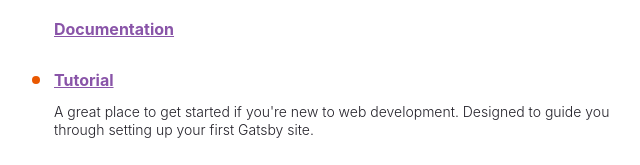
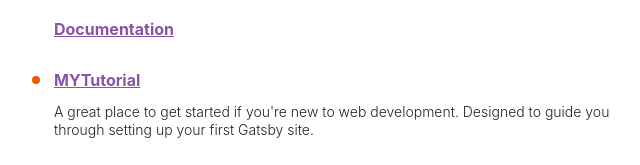
Before and after one commit to ecloudchain/Gatsby, a Gatsby site: page / in a window 1280 px wide. Shown: the part 337-502 px from the top of the page, 50-690 px from the left. Built offline with nearby package versions, Linux system fonts and the light colour scheme; Gatsby itself is replaced by a stand-in of ours.

Commit message:
Update index.js

```diff
--- a/src/pages/index.js
+++ b/src/pages/index.js
@@ -81,7 +81,7 @@
 // data
 const links = [
   {
-    text: "Tutorial",
+    text: "MYTutorial",
     url: "https://www.gatsbyjs.com/docs/tutorial/",
     description:
       "A great place to get started if you're new to web development. Designed to guide you through setting up your first Gatsby site.",
```
